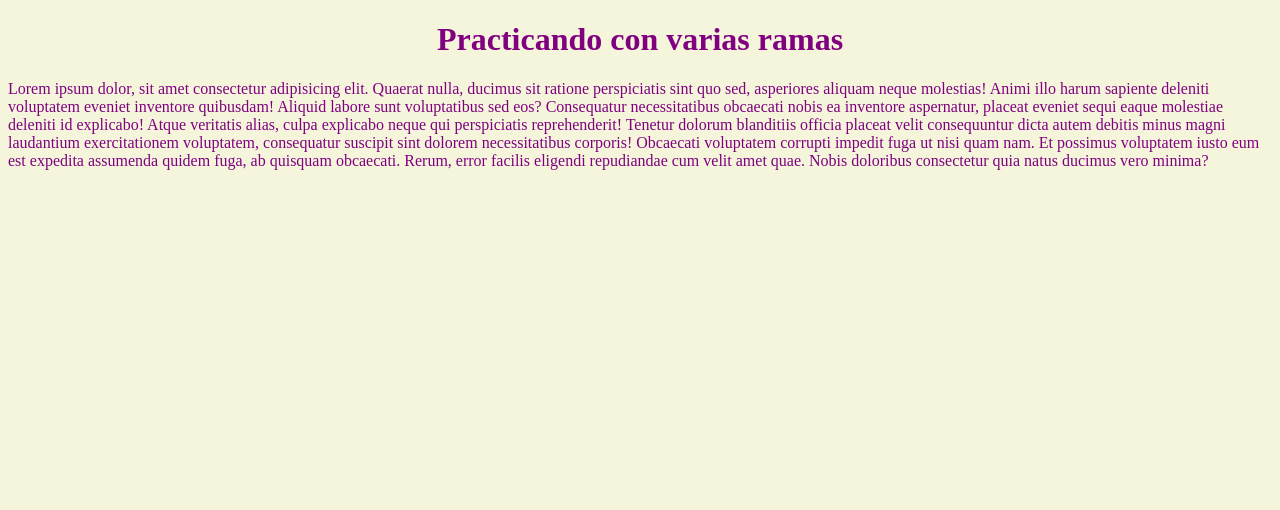
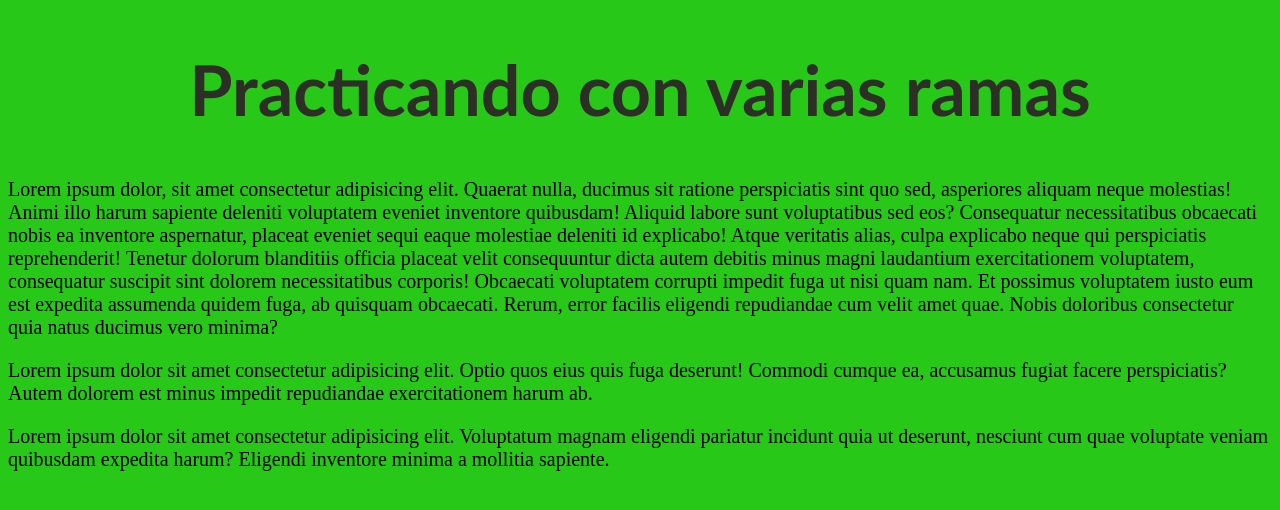
Before and after one commit to ori27-ops/unidad3-, a plain HTML site: page semana10/sesion 50/index.html in a window 1280 px wide. Drawn offline with Linux system fonts and the light colour scheme.

Commit message:
cambioderama

```diff
--- a/semana10/sesion 50/assets/css/styles.css
+++ b/semana10/sesion 50/assets/css/styles.css
@@ -1,8 +1,15 @@
 body {
-  color: purple;
-  background-color: beige;
+  color: rgb(45, 46, 37);
+  background-color: rgb(39, 200, 24);
   align-items: center;
 }
 h1 {
   text-align: center;
+  font-family: "Trebuchet MS", "Lucida Sans Unicode", "Lucida Grande",
+    "Lucida Sans", Arial, sans-serif;
+  font-size: 70px;
 }
+p {
+  font-size: 20px;
+  color: black;
+}
--- a/semana10/sesion 50/index.html
+++ b/semana10/sesion 50/index.html
@@ -25,5 +25,18 @@
       repudiandae cum velit amet quae. Nobis doloribus consectetur quia natus
       ducimus vero minima?
     </p>
+
+    <p>
+      Lorem ipsum dolor sit amet consectetur adipisicing elit. Optio quos eius
+      quis fuga deserunt! Commodi cumque ea, accusamus fugiat facere
+      perspiciatis? Autem dolorem est minus impedit repudiandae exercitationem
+      harum ab.
+    </p>
+    <p>
+      Lorem ipsum dolor sit amet consectetur adipisicing elit. Voluptatum magnam
+      eligendi pariatur incidunt quia ut deserunt, nesciunt cum quae voluptate
+      veniam quibusdam expedita harum? Eligendi inventore minima a mollitia
+      sapiente.
+    </p>
   </body>
 </html>
```
